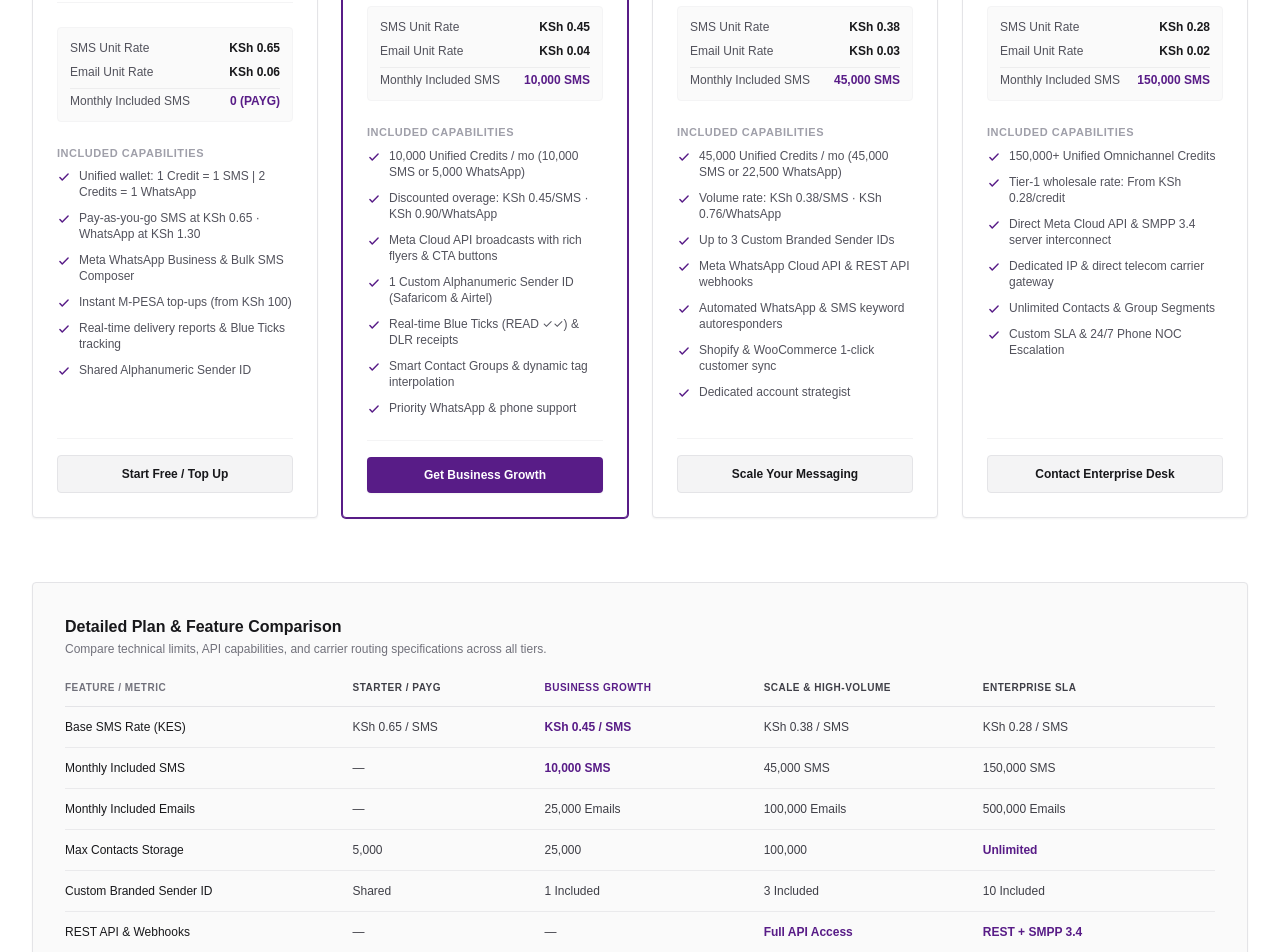
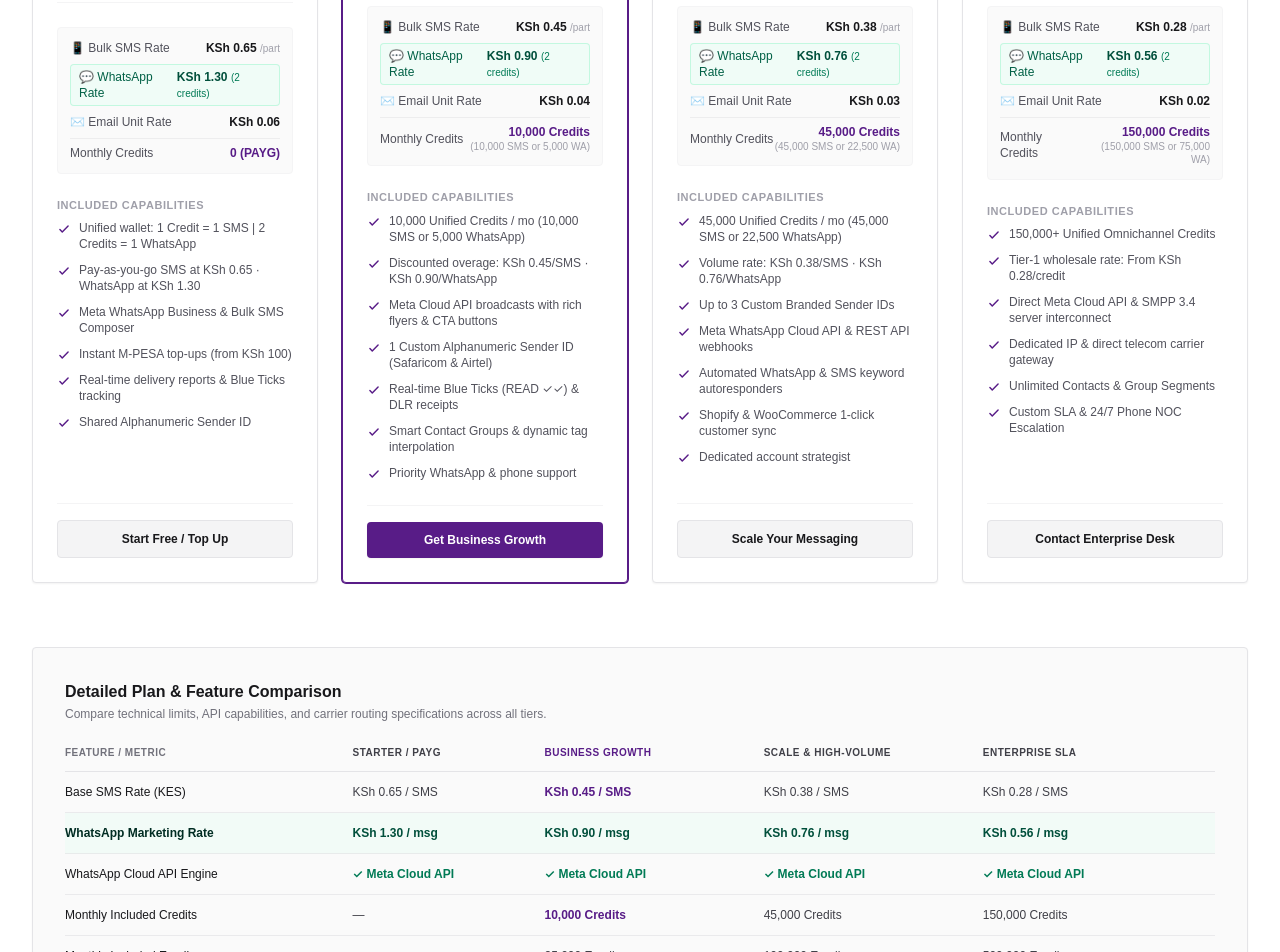
Before and after one commit to corbantechnologies/marketingagency, a Next.js app: page /pricing in a window 1280 px wide. Shown: the part 600-1552 px from the top of the page. Built offline with nearby package versions, Linux system fonts and the light colour scheme; no server answers; a web font is replaced by a local one.

Commit message:
update pricing cards

```diff
--- a/components/landing/PricingContent.tsx
+++ b/components/landing/PricingContent.tsx
@@ -423,26 +423,46 @@ export function PricingContent() {
                     )}
                   </div>
 
-                  {/* Telecom Unit Rates Matrix Snippet */}
+                  {/* Telecom & WhatsApp Unit Rates Matrix Snippet */}
                   <div className="bg-zinc-50 rounded p-3 mb-6 space-y-2 text-xs border border-zinc-100">
                     <div className="flex justify-between items-center text-zinc-600">
-                      <span>SMS Unit Rate</span>
+                      <span className="flex items-center gap-1">
+                        <span>📱 Bulk SMS Rate</span>
+                      </span>
                       <span className="font-semibold text-zinc-900">
-                        KSh {plan.smsRateKes.toFixed(2)}
+                        KSh {plan.smsRateKes.toFixed(2)} <span className="text-[10px] text-zinc-400 font-normal">/part</span>
                       </span>
                     </div>
+
+                    <div className="flex justify-between items-center text-emerald-800 bg-emerald-50/70 px-2 py-1 rounded border border-emerald-200/60">
+                      <span className="flex items-center gap-1 font-medium">
+                        <span>💬 WhatsApp Rate</span>
+                      </span>
+                      <span className="font-bold text-emerald-900">
+                        KSh {(plan.smsRateKes * 2).toFixed(2)} <span className="text-[10px] text-emerald-700 font-normal">(2 credits)</span>
+                      </span>
+                    </div>
+
                     <div className="flex justify-between items-center text-zinc-600">
-                      <span>Email Unit Rate</span>
+                      <span>✉️ Email Unit Rate</span>
                       <span className="font-semibold text-zinc-900">
                         KSh {plan.emailRateKes.toFixed(2)}
                       </span>
                     </div>
-                    <div className="flex justify-between items-center text-zinc-600 pt-1 border-t border-zinc-200/60">
-                      <span>Monthly Included SMS</span>
-                      <span className="font-semibold text-[#581c87]">
-                        {plan.includedSms > 0
-                          ? `${plan.includedSms.toLocaleString()} SMS`
-                          : "0 (PAYG)"}
+
+                    <div className="flex justify-between items-center text-zinc-600 pt-1.5 border-t border-zinc-200/60">
+                      <span>Monthly Credits</span>
+                      <span className="font-bold text-[#581c87] text-right">
+                        {plan.includedSms > 0 ? (
+                          <>
+                            <div>{plan.includedSms.toLocaleString()} Credits</div>
+                            <div className="text-[10px] text-zinc-400 font-normal">
+                              ({plan.includedSms.toLocaleString()} SMS or {(plan.includedSms / 2).toLocaleString()} WA)
+                            </div>
+                          </>
+                        ) : (
+                          "0 (PAYG)"
+                        )}
                       </span>
                     </div>
                   </div>
@@ -531,14 +551,33 @@ export function PricingContent() {
                     </td>
                   ))}
                 </tr>
+                <tr className="bg-emerald-50/50">
+                  <td className="py-3 font-semibold text-emerald-950">WhatsApp Marketing Rate</td>
+                  {plans.map((p) => (
+                    <td
+                      key={p.id}
+                      className="py-3 font-bold text-emerald-900"
+                    >
+                      {p.smsRateKes > 0 ? `KSh ${(p.smsRateKes * 2).toFixed(2)} / msg` : "KSh 1.30 / msg"}
+                    </td>
+                  ))}
+                </tr>
                 <tr>
-                  <td className="py-3 font-medium text-zinc-900">Monthly Included SMS</td>
+                  <td className="py-3 font-medium text-zinc-900">WhatsApp Cloud API Engine</td>
+                  {plans.map((p) => (
+                    <td key={p.id} className="py-3 text-emerald-700 font-semibold">
+                      ✓ Meta Cloud API
+                    </td>
+                  ))}
+                </tr>
+                <tr>
+                  <td className="py-3 font-medium text-zinc-900">Monthly Included Credits</td>
                   {plans.map((p) => (
                     <td
                       key={p.id}
                       className={`py-3 ${p.isPopular ? "font-semibold text-[#581c87]" : ""}`}
                     >
-                      {p.includedSms > 0 ? `${p.includedSms.toLocaleString()} SMS` : "—"}
+                      {p.includedSms > 0 ? `${p.includedSms.toLocaleString()} Credits` : "—"}
                     </td>
                   ))}
                 </tr>
```
